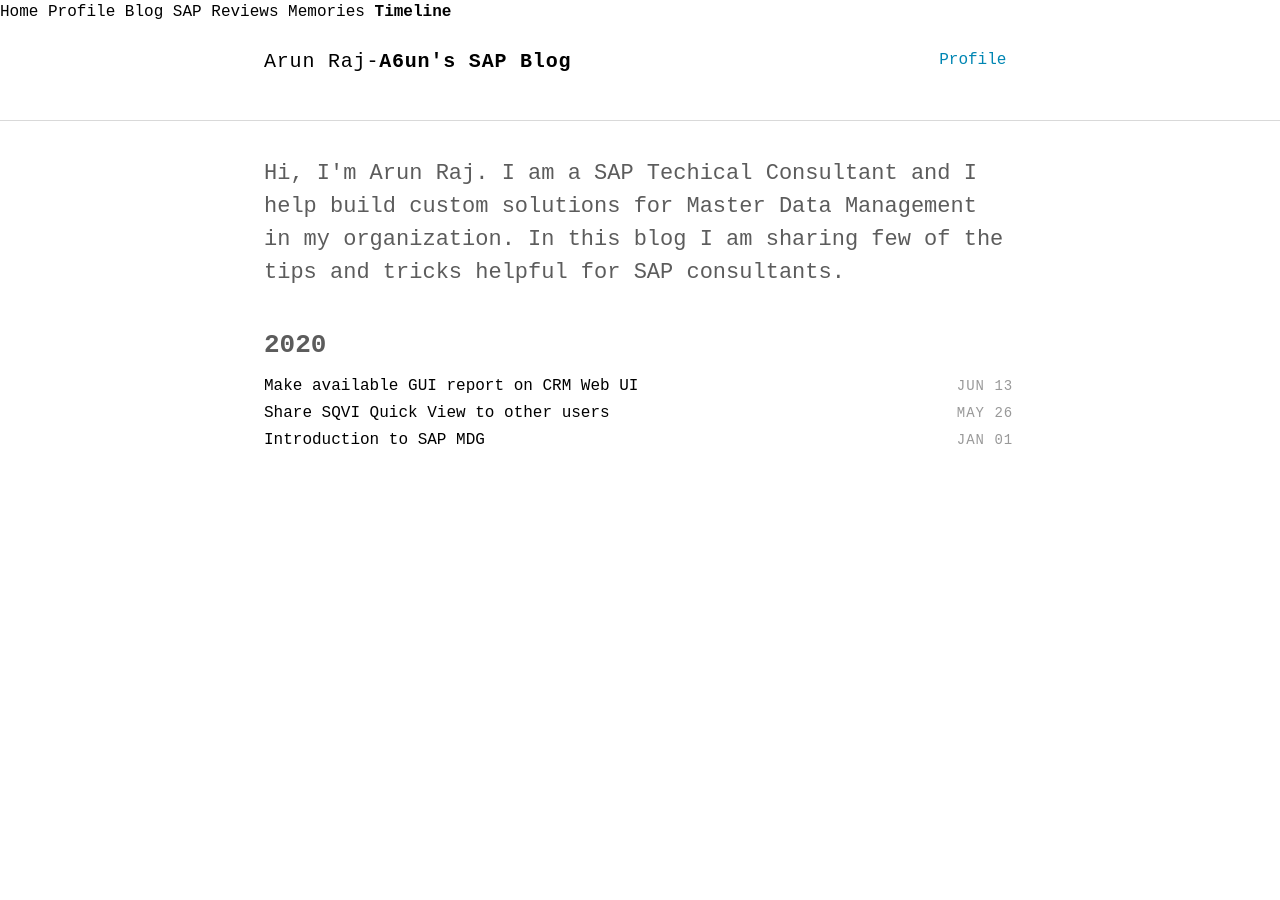
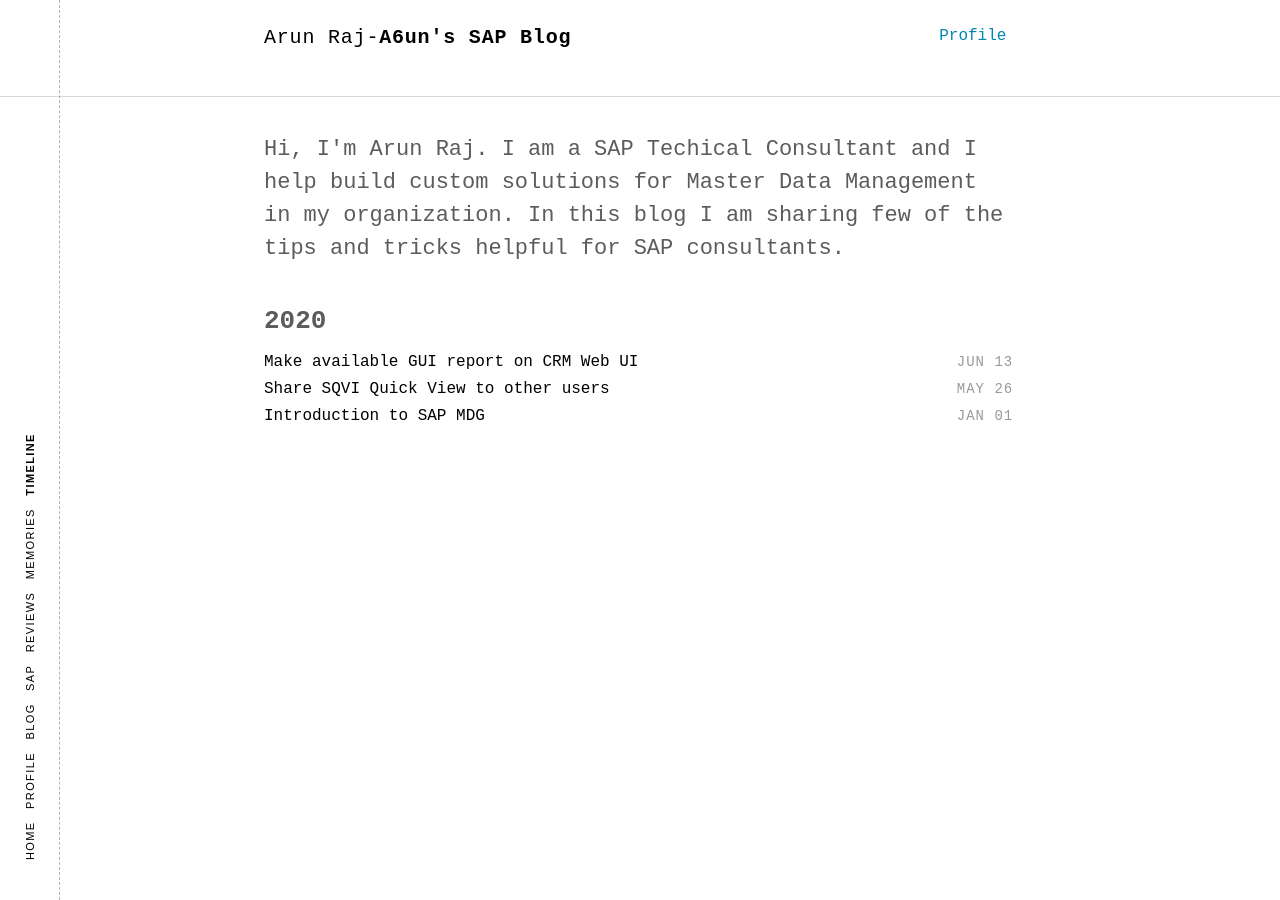
Before and after one commit to a6unraj/a6unraj.github.io, a Jekyll site: the page built from index.html, in a window 1280 px wide. Built offline with Jekyll 4.4.1, drawn with Linux system fonts in a browser that asks for light colours; some web fonts are replaced; comment, search, counter and statistics services are not loaded.

Commit message:
Update _layout.scss

```diff
--- a/assets/scss/_layout.scss
+++ b/assets/scss/_layout.scss
@@ -292,3 +292,75 @@
     }
   }
 }
+
+/**
+ * The fixed Side
+ */
+.side {
+  position: fixed;
+  top: 0;
+  left: 0;
+  bottom: 0;
+  z-index: 1000;
+  width: 60px;
+  border-right: 1px dashed rgba(0, 0, 0, 0.3);
+  color: rgba(0, 0, 0, 0.5);
+  font-family: "nimbus-sans", sans-serif;
+  text-transform: uppercase;
+  letter-spacing: .0875rem;
+  font-size: 10px;
+  transition: all 0.3s cubic-bezier(0.05, 0.69, 0.14, 1);
+}
+.side:hover {
+  color: rgba(0, 0, 0, 0.5);
+}
+.side .side__inner {
+  position: relative;
+  height: 100%;
+  white-space: nowrap;
+}
+.side a {
+  color: inherit;
+  word-spacing: 0;
+  transition: all 0.3s cubic-bezier(0.05, 0.69, 0.14, 1);
+  text-decoration:none
+}
+.side .top,
+.side .menu {
+  position: absolute;
+  left: 0;
+  -webkit-transform: rotate(-90deg) perspective(1px);
+          transform: rotate(-90deg) perspective(1px);
+  -webkit-transform-origin: 60px 60px;
+          transform-origin: 60px 60px;
+  height: 60px;
+  line-height: 60px;
+  white-space: nowrap;
+  word-spacing: .5rem;
+}
+.side .top {
+    top : auto;
+  text-align: right;
+  color: black;
+}
+.side .bottom {
+    position : fixed;
+  bottom : 3px;
+}
+.side .bottom:hover a {
+  color: rgba(0, 0, 0, 0.2);
+}
+.side .bottom:hover a:hover {
+  color: rgba(0, 0, 0, 0.8);
+}
+.side .menu
+{
+     font-size: 11px;
+     text-align: center;
+  bottom : 100px;
+  color: black;
+}
+.side .menu a:hover
+{
+ color: white;
+}
```
